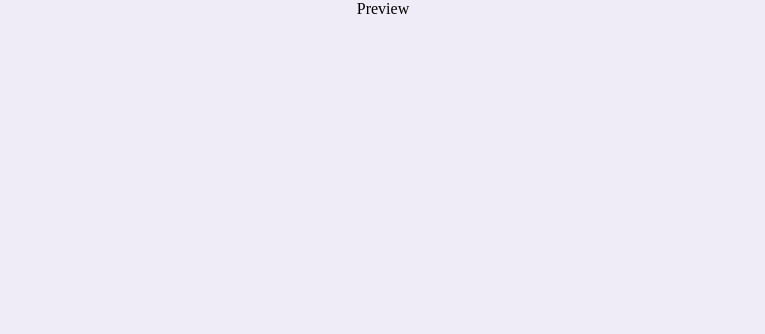
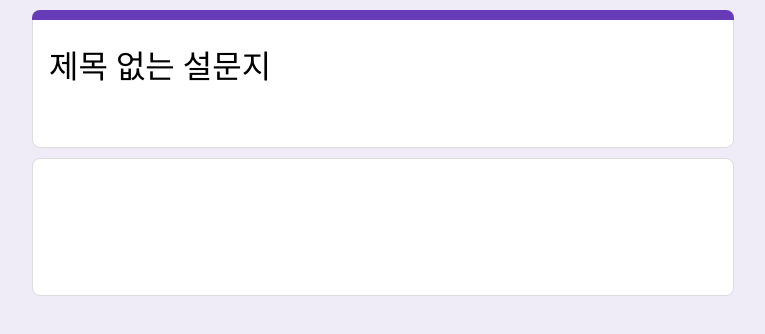
Before and after one commit to 1myeji/Google_Survey_Clone, a React (Vite) app: page /preview in a window 1280 px wide. Shown: the top 334 px of the page, without its empty margins (257-1022 px from the left). Built offline with nearby package versions, Linux system fonts and the light colour scheme.

Commit message:
Feat: 미리보기 단답형 장문형 기능

```diff
--- /dev/null
+++ b/src/components/Preview/PreviewCheckbox.tsx
@@ -0,0 +1,9 @@
+interface IPreviewCheckboxProps {
+  title: string;
+}
+
+const PreviewCheckbox = ({ title }: IPreviewCheckboxProps) => {
+  return <div>{title}</div>;
+};
+
+export default PreviewCheckbox;
--- /dev/null
+++ b/src/components/Preview/PreviewDropDown.tsx
@@ -0,0 +1,9 @@
+interface IPreviewDropDownProps {
+  title: string;
+}
+
+const PreviewDropDown = ({ title }: IPreviewDropDownProps) => {
+  return <div>{title}</div>;
+};
+
+export default PreviewDropDown;
--- /dev/null
+++ b/src/components/Preview/PreviewMultipleChoice.tsx
@@ -0,0 +1,9 @@
+interface IPreviewMultipleChoiceProps {
+  title: string;
+}
+
+const PreviewMultipleChoice = ({ title }: IPreviewMultipleChoiceProps) => {
+  return <div>{title}</div>;
+};
+
+export default PreviewMultipleChoice;
--- /dev/null
+++ b/src/components/Preview/PreviewTextAnswer.tsx
@@ -0,0 +1,36 @@
+import styled from 'styled-components';
+import SurveyInput from '../common/SurveyInput';
+import { useDispatch } from 'react-redux';
+import { changeQuestionAnswer, surveyQuestionState } from '../../store/surveyQuestionSlice';
+
+interface IPreviewTextAnswerProps {
+  question: surveyQuestionState;
+  width: '300px' | '650px';
+}
+
+const PreviewTextAnswer = ({ question, width }: IPreviewTextAnswerProps) => {
+  const dispatch = useDispatch();
+
+  const handleAnswerChange = (event: React.ChangeEvent<HTMLInputElement>) => {
+    dispatch(changeQuestionAnswer({ id: question.id, answer: event.target.value }));
+  };
+
+  return (
+    <>
+      <TextAnswerTitle>{question.questionTitle}</TextAnswerTitle>
+      <SurveyInput
+        handleContentChange={handleAnswerChange}
+        placeholder="내 답변"
+        sx={{ marginLeft: '20px', marginTop: '30px', width }}
+        IsDisableUnderline={false}
+      />
+    </>
+  );
+};
+
+export default PreviewTextAnswer;
+
+const TextAnswerTitle = styled.div`
+  margin-top: 20px;
+  margin-left: 20px;
+`;
--- /dev/null
+++ b/src/components/SurveyForms/PreviewQuestion.tsx
@@ -0,0 +1,33 @@
+import { surveyQuestionState } from '../../store/surveyQuestionSlice';
+import PreviewCheckbox from '../Preview/PreviewCheckbox';
+import PreviewDropDown from '../Preview/PreviewDropDown';
+import PreviewMultipleChoice from '../Preview/PreviewMultipleChoice';
+import PreviewTextAnswer from '../Preview/PreviewTextAnswer';
+import SurveyInfo from '../common/SurveyInfo';
+
+interface IPreviewQuestionProps {
+  question: surveyQuestionState;
+}
+
+const PreviewQuestion = ({ question }: IPreviewQuestionProps) => {
+  const previewQuestionType = () => {
+    switch (question.age) {
+      case '10':
+        return <PreviewTextAnswer question={question} width="300px" />;
+      case '20':
+        return <PreviewTextAnswer question={question} width="650px" />;
+      case '30':
+        return <PreviewMultipleChoice question={question} />;
+      case '40':
+        return <PreviewCheckbox question={question} />;
+      case '50':
+        return <PreviewDropDown question={question} />;
+      default:
+        return null;
+    }
+  };
+
+  return <SurveyInfo>{previewQuestionType()}</SurveyInfo>;
+};
+
+export default PreviewQuestion;
--- a/src/components/common/SurveyInfo.tsx
+++ b/src/components/common/SurveyInfo.tsx
@@ -2,12 +2,13 @@ import styled from 'styled-components';
 
 interface SurveyInfoProps {
   children: React.ReactNode;
+  includePurpleBox?: boolean;
 }
 
-const SurveyInfo = ({ children }: SurveyInfoProps) => {
+const SurveyInfo = ({ children, includePurpleBox = false }: SurveyInfoProps) => {
   return (
     <SectionContainer>
-      <PurpleBox></PurpleBox>
+      {includePurpleBox && <PurpleBox></PurpleBox>}
       {children}
     </SectionContainer>
   );
--- a/src/components/common/SurveyInput.tsx
+++ b/src/components/common/SurveyInput.tsx
@@ -9,6 +9,7 @@ interface ISurveyInputProps {
   defaultValue?: string;
   placeholder?: string;
   sx?: any;
+  IsDisableUnderline?: boolean;
 }
 
 const SurveyInput = ({
@@ -17,12 +18,13 @@ const SurveyInput = ({
   defaultValue,
   placeholder,
   sx,
+  IsDisableUnderline = true,
 }: ISurveyInputProps) => {
   return (
     <OptionInput
       inputProps={ariaLabel}
       color="secondary"
-      disableUnderline
+      disableUnderline={IsDisableUnderline}
       value={value}
       defaultValue={defaultValue}
       onChange={handleContentChange}
@@ -35,5 +37,5 @@ const SurveyInput = ({
 export default SurveyInput;
 
 const OptionInput = styled(Input)`
-  width: 530px;
+  /* width: 530px; */
 `;
--- a/src/pages/Preview.tsx
+++ b/src/pages/Preview.tsx
@@ -1,5 +1,37 @@
+import { useSelector } from 'react-redux';
+import SurveyInfo from '../components/common/SurveyInfo';
+import { RootState } from '../store/store';
+import styled from 'styled-components';
+import PreviewQuestion from '../components/SurveyForms/PreviewQuestion';
+
 const Preview = () => {
-  return <div>Preview</div>;
+  const surveyInfo = useSelector((state: RootState) => state.surveyInfo);
+  const surveyQuestion = useSelector((state: RootState) => state.surveyQuestion);
+
+  return (
+    <>
+      <SurveyInfo includePurpleBox={true}>
+        <Title>{surveyInfo.title}</Title>
+        <Description>{surveyInfo.description}</Description>
+      </SurveyInfo>
+      {surveyQuestion.map(question => (
+        <PreviewQuestion key={question.id} question={question} />
+      ))}
+    </>
+  );
 };
 
 export default Preview;
+
+const Title = styled.p`
+  margin-top: 30px;
+  font-size: 32px;
+  padding-bottom: 8px;
+  margin-left: 16px;
+`;
+
+const Description = styled.p`
+  padding-bottom: 5px;
+  padding-left: 3px;
+  margin-left: 16px;
+`;
--- a/src/pages/SurveyForms.tsx
+++ b/src/pages/SurveyForms.tsx
@@ -1,11 +1,26 @@
 import SurveyInfoInput from '../components/SurveyForms/SurveyInfoInput';
 import SurveyQuestion from '../components/SurveyForms/SurveyQuestion';
 import SurveyInfo from '../components/common/SurveyInfo';
+import Tooltip from '@mui/material/Tooltip';
+import IconButton from '@mui/material/IconButton';
+import VisibilityIcon from '@mui/icons-material/Visibility';
+import { useNavigate } from 'react-router-dom';
 
 const SurveyForms = () => {
+  const navigate = useNavigate();
+
+  const handlePreviewClick = () => {
+    navigate('/preview');
+  };
+
   return (
     <>
-      <SurveyInfo>
+      <Tooltip title="미리보기" placement="bottom" onClick={handlePreviewClick}>
+        <IconButton>
+          <VisibilityIcon />
+        </IconButton>
+      </Tooltip>
+      <SurveyInfo includePurpleBox={true}>
         <SurveyInfoInput />
       </SurveyInfo>
       <SurveyQuestion />
--- a/src/store/surveyInfoSlice.ts
+++ b/src/store/surveyInfoSlice.ts
@@ -11,7 +11,7 @@ interface ChangeInfoPayload {
 }
 
 const initialState: surveyInfoState = {
-  title: '',
+  title: '제목 없는 설문지',
   description: '',
 };
 
@@ -19,7 +19,7 @@ const surveyInfo = createSlice({
   name: 'surveyInfo',
   initialState,
   reducers: {
-    changeSurveyInfo(state, action: PayloadAction<ChangeInfoPayload>) {
+    changeSurveyInfo: (state, action: PayloadAction<ChangeInfoPayload>) => {
       const { type, value } = action.payload;
       state[type] = value;
     },
--- a/src/store/surveyQuestionSlice.ts
+++ b/src/store/surveyQuestionSlice.ts
@@ -4,6 +4,7 @@ export interface surveyQuestionState {
   id: number;
   age: string;
   questionTitle: string;
+  questionAnswer: string;
   questionOptions: {
     id: number;
     optionTitle: string;
@@ -16,6 +17,7 @@ const initialState: surveyQuestionState[] = [
     id: Math.random() * 10,
     age: '30',
     questionTitle: '',
+    questionAnswer: '',
     questionOptions: [{ id: Date.now(), optionTitle: '' }],
     essential: false,
   },
@@ -25,21 +27,22 @@ const surveyQuestion = createSlice({
   name: 'surveyQuestion',
   initialState,
   reducers: {
-    addQuestion(state) {
+    addQuestion: state => {
       state.push({
         id: Math.random() * 10,
         age: '30',
         questionTitle: '',
+        questionAnswer: '',
         questionOptions: [{ id: Date.now(), optionTitle: '' }],
         essential: false,
       });
     },
 
-    deleteQuestion(state, action) {
+    deleteQuestion: (state, action) => {
       return state.filter(question => question.id !== action.payload);
     },
 
-    copyQuestion(state, action) {
+    copyQuestion: (state, action) => {
       const questionIndex = state.findIndex(question => question.id === action.payload);
       if (questionIndex !== -1) {
         const questionCopy = JSON.parse(JSON.stringify(state[questionIndex]));
@@ -48,13 +51,13 @@ const surveyQuestion = createSlice({
       }
     },
 
-    changeAge(state, action) {
+    changeAge: (state, action) => {
       const { id, age } = action.payload;
       const question = state.find(question => question.id === id);
       if (question) question.age = age;
     },
 
-    changeQuestionTitle(state, action) {
+    changeQuestionTitle: (state, action) => {
       const { id, title } = action.payload;
       const question = state.find(question => question.id === id);
       if (question) question.questionTitle = title;
@@ -91,6 +94,14 @@ const surveyQuestion = createSlice({
         question.essential = !question.essential;
       }
     },
+
+    changeQuestionAnswer: (state, action) => {
+      const { id, answer } = action.payload;
+      const question = state.find(question => question.id === id);
+      if (question) {
+        question.questionAnswer = answer;
+      }
+    },
   },
 });
 
@@ -104,5 +115,6 @@ export const {
   deleteOption,
   changeOptionTitle,
   toggleEssential,
+  changeQuestionAnswer,
 } = surveyQuestion.actions;
 export default surveyQuestion;
```
